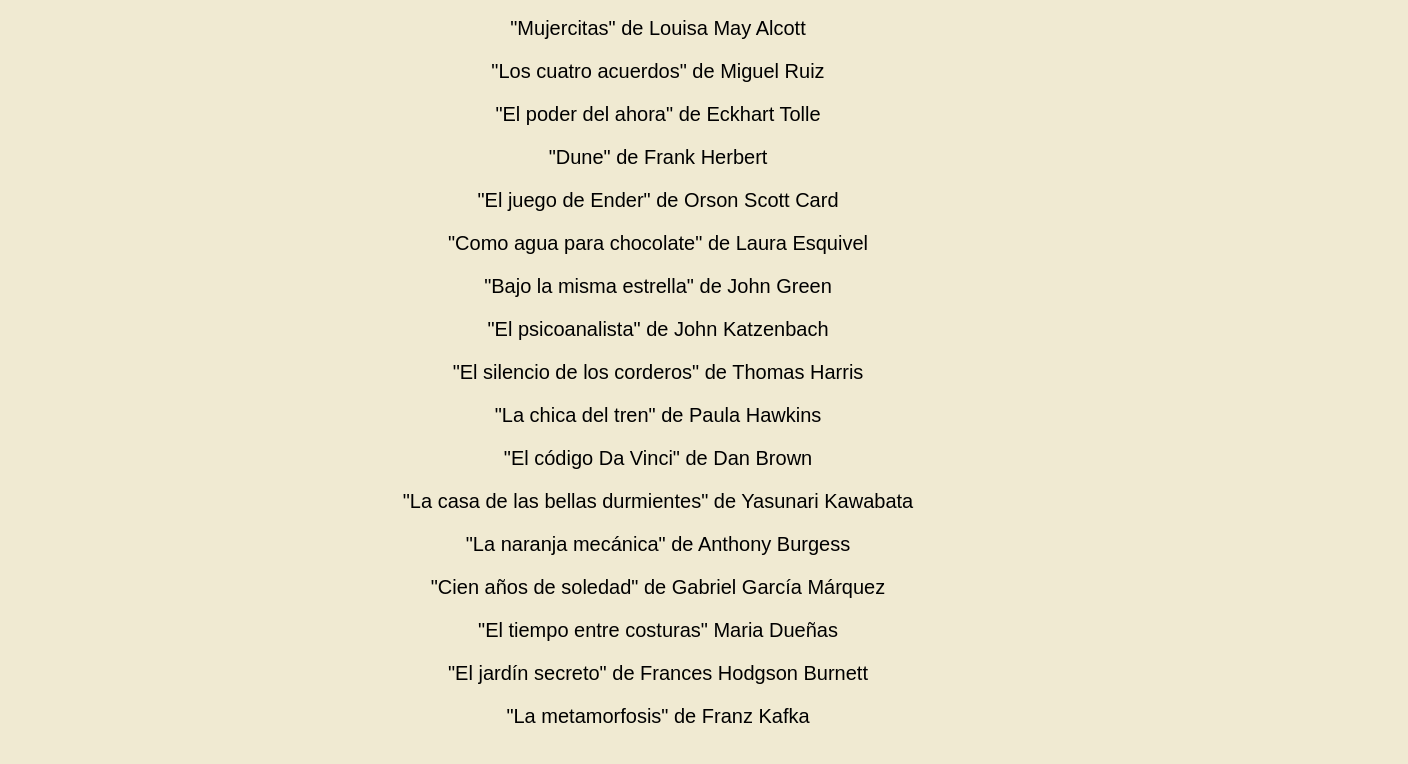
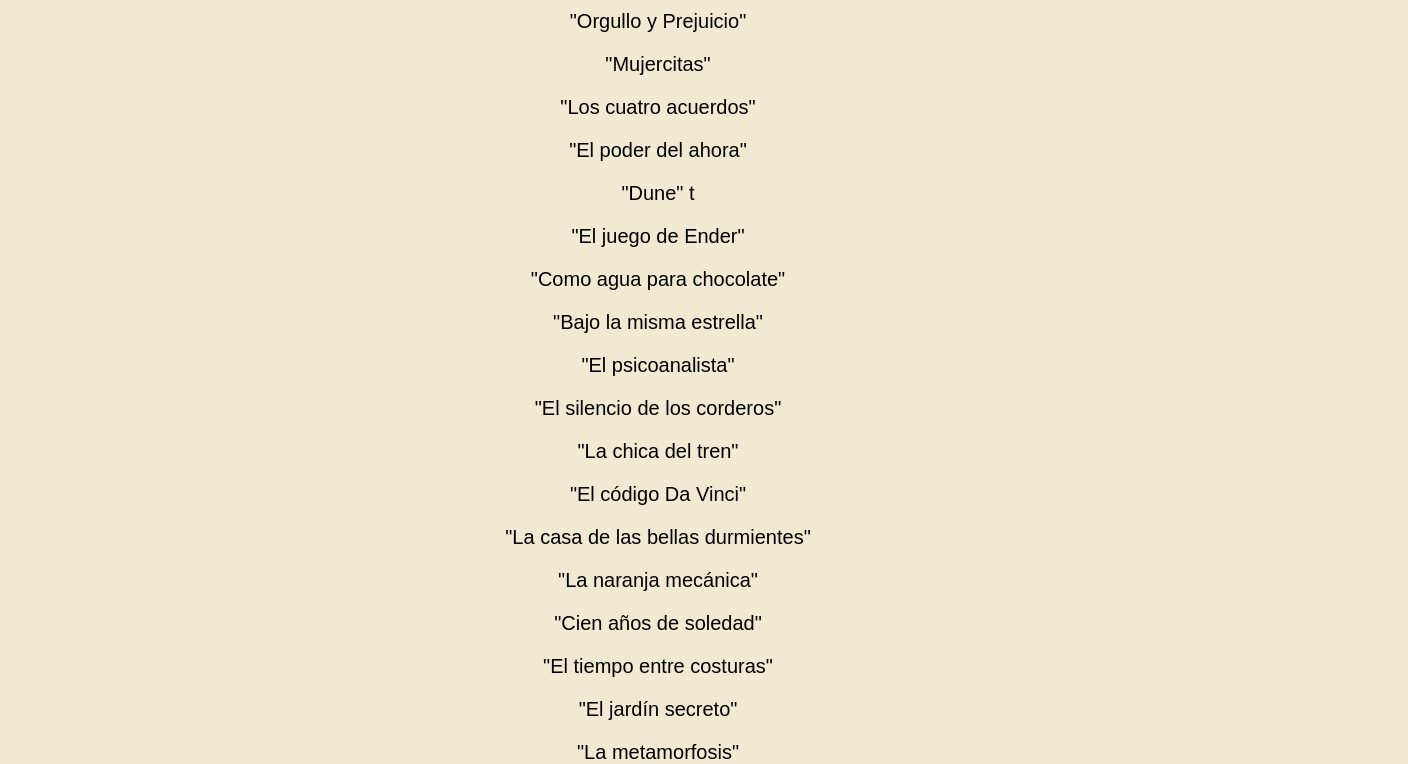
Before and after one commit to CamilaMontenero/Biblioteca, a plain HTML site: page BIBLIOTECA/listadelibro.html in a window 1280 px wide. Shown: the part 89-853 px from the top of the page, 1408 px wide, since content can reach past the window. Before the commit the page ends 817 px from the top, so only its background shows below. Drawn offline with Linux system fonts and the light colour scheme; a web font is replaced by a local one.

Commit message:
listadelibro.html

```diff
--- a/BIBLIOTECA/listadelibro.html
+++ b/BIBLIOTECA/listadelibro.html
@@ -8,24 +8,24 @@
     <title>Lista de libros</title>
 </head>
 <body>
-    <p>Lista de libros</p>
-    <p>"Orgullo y Prejuicio" de Jane Austen</p>
-    <p>"Mujercitas" de Louisa May Alcott </p>
-    <p> "Los cuatro acuerdos" de Miguel Ruiz</p>
-    <p>"El poder del ahora" de Eckhart Tolle</p>
-    <p>"Dune" de Frank Herbert</p>
-    <p>"El juego de Ender" de Orson Scott Card</p>
-    <p>"Como agua para chocolate" de Laura Esquivel</p>
-    <p>"Bajo la misma estrella" de John Green</p>
-    <p>"El psicoanalista" de John Katzenbach</p>
-    <p>"El silencio de los corderos" de Thomas Harris</p>
-    <p>"La chica del tren" de Paula Hawkins</p>
-    <p>"El código Da Vinci" de Dan Brown</p>
-    <p>"La casa de las bellas durmientes" de Yasunari Kawabata</p>
-    <p>"La naranja mecánica" de Anthony Burgess</p>
-    <p>"Cien años de soledad" de Gabriel García Márquez</p>
-    <p>"El tiempo entre costuras" Maria Dueñas</p>
-    <p>"El jardín secreto" de Frances Hodgson Burnett</p>
-    <p>"La metamorfosis" de Franz Kafka</p>
+    <h1>Lista de libros</h1>
+    <p>"Orgullo y Prejuicio" </p>
+    <p>"Mujercitas"</p>
+    <p> "Los cuatro acuerdos"</p>
+    <p>"El poder del ahora" </p>
+    <p>"Dune" t</p>
+    <p>"El juego de Ender"</p>
+    <p>"Como agua para chocolate"</p>
+    <p>"Bajo la misma estrella"</p>
+    <p>"El psicoanalista" </p>
+    <p>"El silencio de los corderos"</p>
+    <p>"La chica del tren"</p>
+    <p>"El código Da Vinci"</p>
+    <p>"La casa de las bellas durmientes"</p>
+    <p>"La naranja mecánica" </p>
+    <p>"Cien años de soledad" </p>
+    <p>"El tiempo entre costuras"</p>
+    <p>"El jardín secreto" </p>
+    <p>"La metamorfosis"</p>
 </body>
 </html>
```
